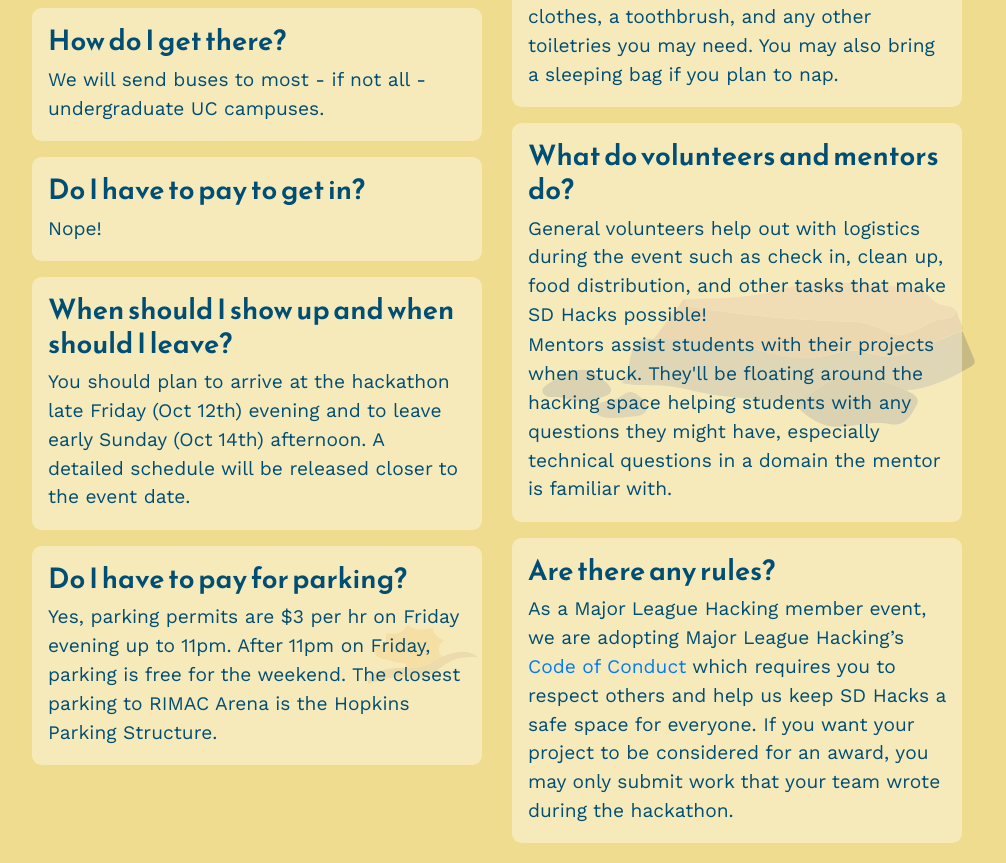
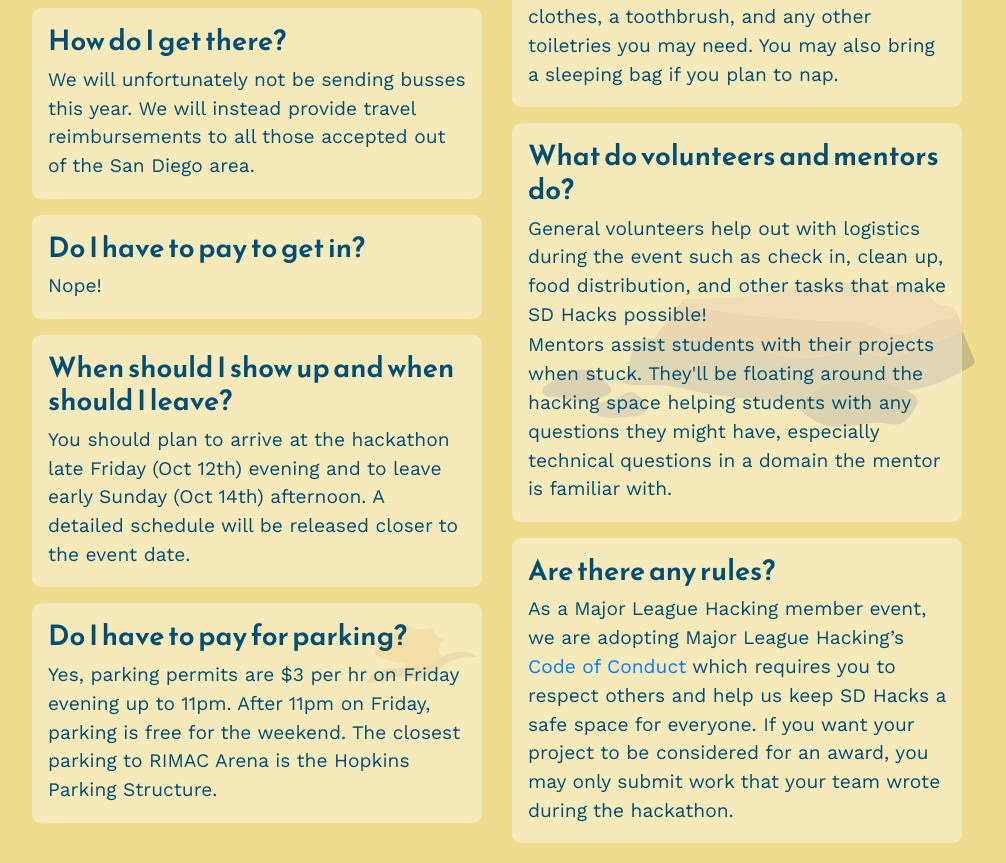
Before and after one commit to SDHacks/SDHacks2018, a website: page index.html in a window 1280 px wide. Shown: the part 3136-3999 px from the top of the page, without its empty margins (143-1149 px from the left). Drawn offline with nearby package versions, Linux system fonts and the light colour scheme.

Commit message:
Updated Bussing Info

```diff
--- a/index.html
+++ b/index.html
@@ -1342,7 +1342,7 @@
                       <li class="faq__item">
                         <h3 class="faq__question"> How do I get there? </h3>
                         <p>
-                          We will send buses to most - if not all - undergraduate UC campuses.
+                          We will unfortunately not be sending busses this year. We will instead provide travel reimbursements to all those accepted out of the San Diego area.
                         </p>
                       </li>
                       <li class="faq__item">
```
